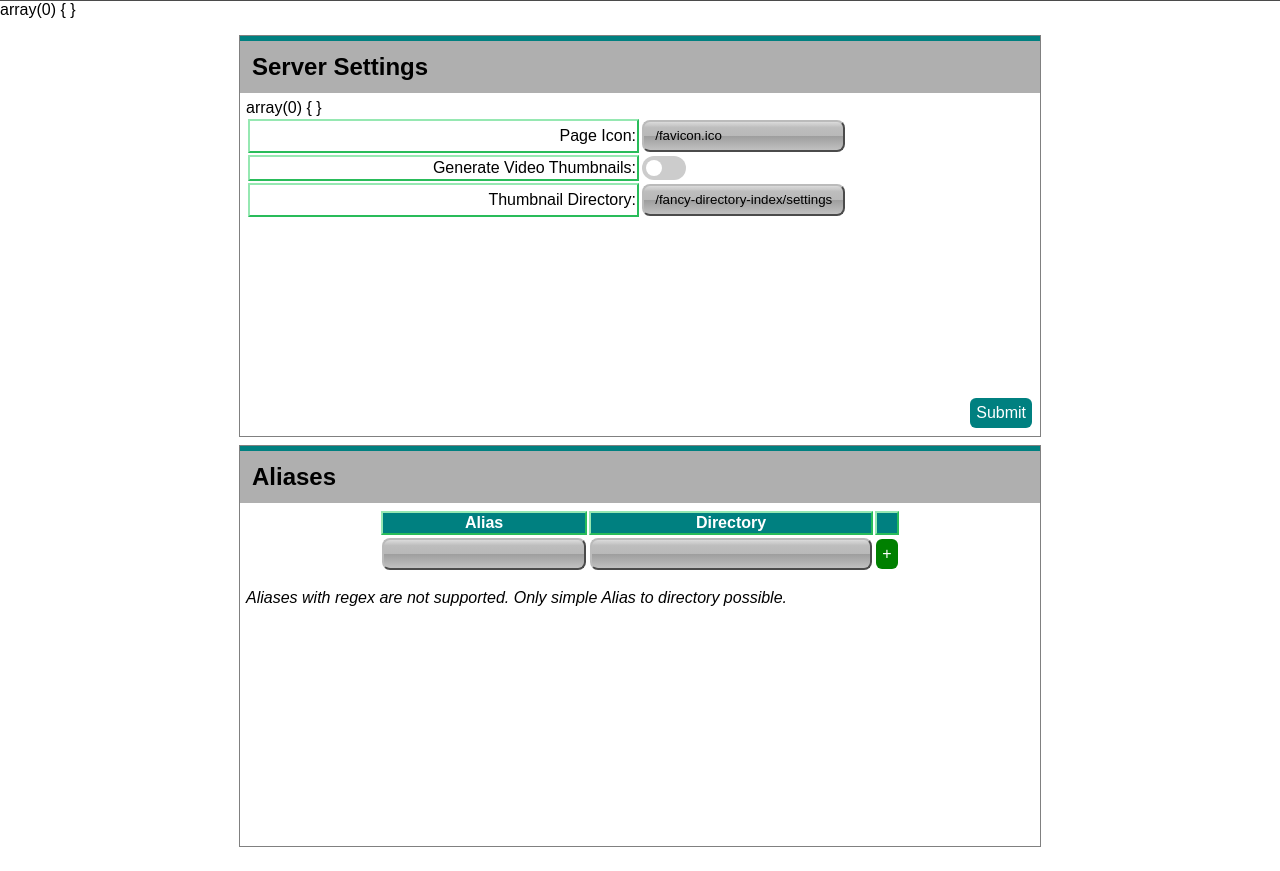
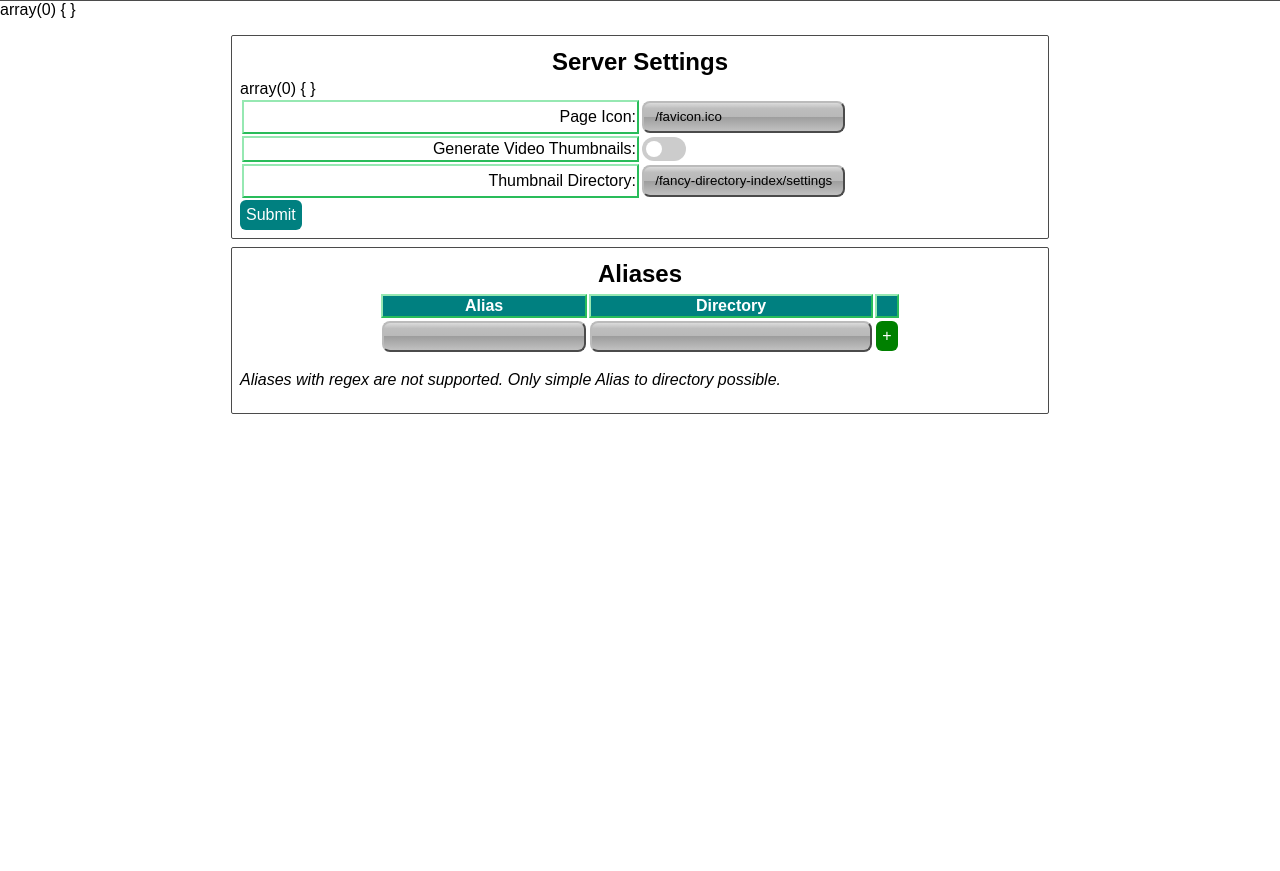
Before and after one commit to MrMoonshine/fancy-directory-index, a PHP site: page /settings/admin/index.php in a window 1280 px wide. Shown: the part 57-928 px from the top of the page. After the commit the page ends 471 px from the top, so only its background shows below. Run offline with PHP 8.4, Linux system fonts and the light colour scheme; data that the repository does not hold is empty.

Commit message:
it works

```diff
--- a/css/settings.css
+++ b/css/settings.css
@@ -11,32 +11,18 @@ body{
 }
 
 .widget{
-    display: flex;
-    flex-direction: column;
-    justify-content: space-between;
-    height: 25rem;
-    width: 100%;
-    max-width: unset;
-    border: 1px solid grey;
-}
-
-.widget article{
-    display: block;
-    overflow-y: auto;
-    flex-grow: 10;
-    padding: 6px;
+    padding: 8px;
+    border: 1px solid var(--color-border);
+    border-radius: 2px;
 }
 
 .widget header{
-    background-color: var(--color-background-1);
-    padding: 12px;
-    border-top: 5px solid var(--color-main);
-}
-
-.widget footer{
-    display: flex;
-    flex-direction: row-reverse;
-    padding: 8px;
+    display: block;
+    margin: 0px auto;
+    padding: 4px;
+    max-width: 40rem;
+    text-align: center;
+    border-radius: 2px;
 }
 
 .widget header h2{
@@ -89,6 +75,6 @@ table.table tfoot tr{
 
     .widget{
         margin-bottom: var(--gap-dashboard);
-        max-width: 50em;
+        max-width: 50rem;
     }
 }
--- a/js/settings.js
+++ b/js/settings.js
@@ -147,6 +147,9 @@ class CleanupForm extends Form {
     }
 }
 
+console.log("Applying theme from cookeis...")
+set_theme_from_cookies();
+
 let themeformdom = document.querySelector("#themeform");
 if (themeformdom) {
     new ThemeForm(themeformdom);
--- a/settings/admin/index.php
+++ b/settings/admin/index.php
@@ -11,7 +11,7 @@
     <link rel="stylesheet" type="text/css" href="/fancy-directory-index/css/toast.css">
 	<meta name="viewport" content="width=device-width, initial-scale=1.0">
 </head>
-<body class="wallpaper">
+<body class="wallpaper ">
 	<div id="content">
 		<nav class="d-flex flex-nowrap justify-content-between">
 			<!--<img alt="Icon" src=".directory" onerror='this.style.display = "none"'/>-->
```
Also changed, not shown: settings/default-config.yaml (added, +9 -0 lines), settings/index.html (deleted, +0 -164 lines), settings/index.php (added, +152 -0 lines), assets/go-previous.svg (added), 1 other file.
